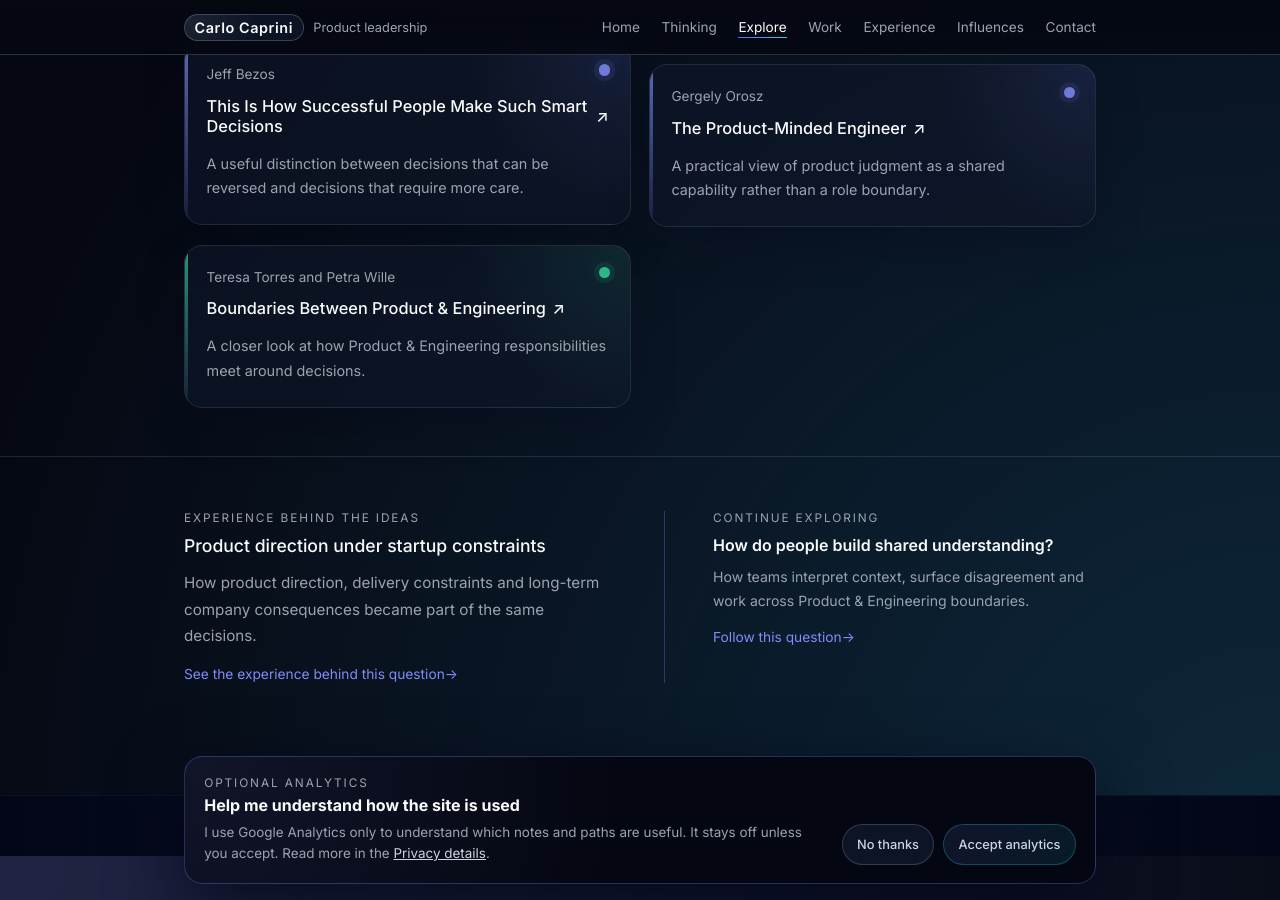
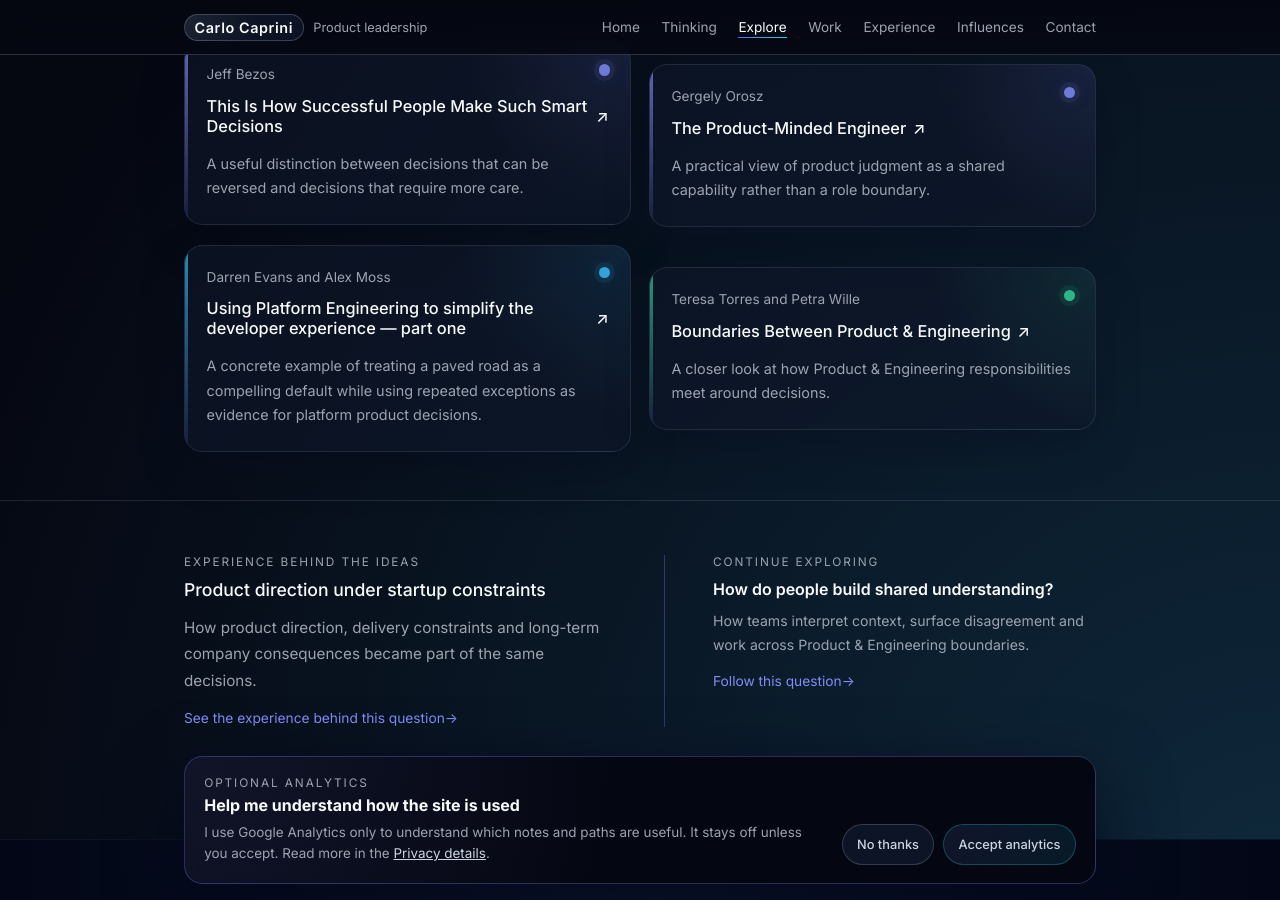
Before and after one commit to carlocaprini/carlocaprini.github.io, a Jekyll site: the page built from pages/explore/product-decisions.md, in a window 1280 px wide and 900 px high, scrolled down 1662 px. Built offline with Jekyll 4.4.1, drawn with Linux system fonts in a browser that asks for light colours.

Commit message:
content: connect new releases to curated questions

```diff
--- a/_data/questions.yml
+++ b/_data/questions.yml
@@ -35,6 +35,8 @@ questions:
         context: A useful distinction between decisions that can be reversed and decisions that require more care.
       - slug: the-product-minded-engineer
         context: A practical view of product judgment as a shared capability rather than a role boundary.
+      - slug: using-platform-engineering-to-simplify-the-developer-experience-part-one
+        context: A concrete example of treating a paved road as a compelling default while using repeated exceptions as evidence for platform product decisions.
       - slug: boundaries-between-product-and-engineering
         context: A closer look at how Product & Engineering responsibilities meet around decisions.
     experience:
@@ -113,6 +115,7 @@ questions:
           - /thinking/i-stopped-trying-to-build-jarvis/
           - /thinking/i-built-august-because-copy-and-paste-was-not-collaboration/
           - /thinking/i-built-march-to-plan-with-ai-without-becoming-a-content-machine/
+          - /thinking/adding-mcp-doesnt-make-a-product-agent-first/
           - /thinking/designing-for-unattended-development/
       - title: Coordinate attention without taking control
         description: Orchestration becomes useful when it helps a person see what needs attention while leaving authority with them.
```
